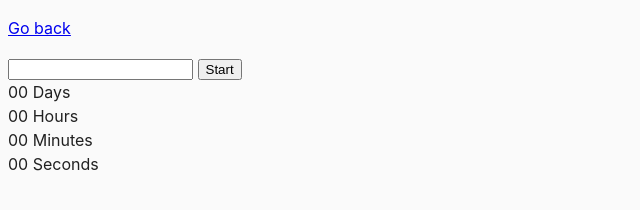
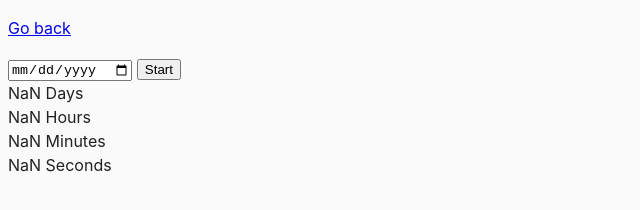
Before and after one commit to AnyaNass/goit-js-hw-09, a website built with Parcel: page src/02-timer.html in a window 1280 px wide. Shown: the whole page, without its empty margins (0-640 px from the left). Built offline with nearby package versions, Linux system fonts and the light colour scheme.

Commit message:
timer is done

```diff
--- a/src/02-timer.html
+++ b/src/02-timer.html
@@ -1,15 +1,17 @@
 <!DOCTYPE html>
 <html lang="en">
+
 <head>
 	<meta charset="UTF-8" />
 	<meta name="viewport" content="width=device-width, initial-scale=1.0" />
 	<title>Countdown timer</title>
 	<link rel="stylesheet" href="css/common.css" />
 </head>
+
 <body>
 	<p><a href="index.html">Go back</a></p>
 
-    <input type="text" id="datetime-picker" />
+	<input type="date" id="datetime-picker" />
 	<button type="button" data-start>Start</button>
 
 	<div class="timer">
@@ -33,4 +35,5 @@
 
 	<script src="js/02-timer.js" type="module"></script>
 </body>
+
 </html>
--- a/src/js/02-timer.js
+++ b/src/js/02-timer.js
@@ -0,0 +1,38 @@
+const refs = {
+	date: document.querySelector('#datetime-picker'),
+	days: document.querySelector('[data-days]'),
+	hours: document.querySelector('[data-hours]'),
+	minutes: document.querySelector('[data-minutes]'),
+	seconds: document.querySelector('[data-seconds]'),
+	start: document.querySelector('[data-start]'),
+}
+const DATE = new Date();
+
+// console.log(DATE);
+console.log(new Date(refs.date.value));
+
+let timeId = null;
+
+function timer() {
+	const DATE = new Date();
+	const timeBack = new Date(refs.date.value) - DATE;
+	console.log(timeBack);
+
+	refs.days.textContent = Math.floor(timeBack / (1000 * 60 * 60 * 24) % 30)
+	refs.hours.textContent = Math.floor((timeBack / (1000 * 60 * 60)) % 24)
+	refs.minutes.textContent = Math.floor((timeBack / (1000 * 60)) % 60)
+	refs.seconds.textContent = Math.floor((timeBack / 1000) % 60)
+}
+
+// refs.start.addEventListener('click', () => {
+// 	timeId = setInterval(timer, 1000);
+// })
+timeId = setInterval(timer, 1000);
+
+
+// const years = Math.floor(t / (1000 * 60 * 60 * 24 * 30 * 12));
+// const months = Math.floor(t / (1000 * 60 * 60 * 24 * 30) % 12);
+// const days = Math.floor(timeBack / (1000 * 60 * 60 * 24) % 30);
+// const hours = Math.floor((timeBack / (1000 * 60 * 60)) % 24);
+// const minutes = Math.floor((timeBack / (1000 * 60)) % 60);
+// const seconds = Math.floor((timeBack / 1000) % 60);
```
Lines whose indentation alone changed are shown as unchanged.
